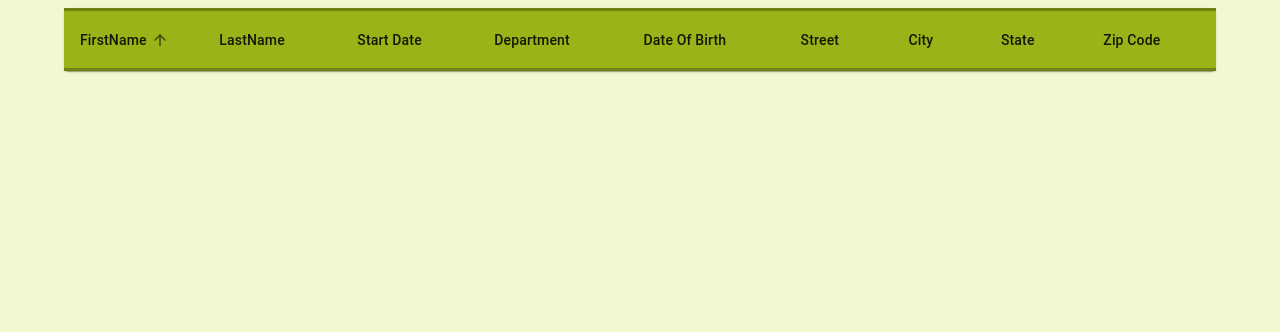
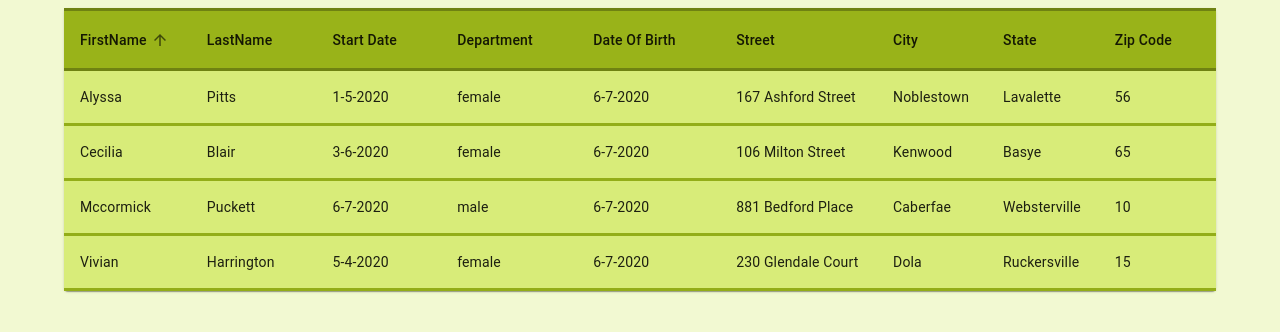
Before and after one commit to soufiane-i/soufiane_irssal_14_14092022, a React (Create React App) app: page /#/employee-list in a window 1280 px wide. Shown: the part 304-636 px from the top of the page. Built offline with nearby package versions, Linux system fonts and the light colour scheme.

Commit message:
employee list reload fix

```diff
--- a/src/Components/CurrentEmployees/EmployeesTable.tsx
+++ b/src/Components/CurrentEmployees/EmployeesTable.tsx
@@ -1,4 +1,4 @@
-import { useState, useContext } from "react";
+import { useState, useContext, useEffect } from "react";
 import Box from "@mui/material/Box";
 import Table from "@mui/material/Table";
 import TableBody from "@mui/material/TableBody";
@@ -129,7 +129,7 @@ function EmployeesTableHead(props: EmployeesTableProps) {
       <TableRow>
         {headCells.map((headCell) => (
           <TableCell
-            key={headCell.id}
+            key={`${headCell.id}-${Math.random()}`}
             align={"left"}
             padding={"normal"}
             sortDirection={orderBy === headCell.id ? order : false}
@@ -155,7 +155,6 @@ function EmployeesTableHead(props: EmployeesTableProps) {
 
 export default function EmployeesTable() {
   const contextData = useContext(dataContext);
-  console.log(contextData);
 
   const [order, setOrder] = useState<Order>("asc");
   const [orderBy, setOrderBy] = useState<keyof Employee>("firstName");
@@ -163,8 +162,13 @@ export default function EmployeesTable() {
   const [page, setPage] = useState(0);
   const [dense, setDense] = useState(false);
   const [rowsPerPage, setRowsPerPage] = useState(10);
-  const [rowsAct, setRowsAct] = useState<Employee[]>(contextData.employees);
+  const [rowsAct, setRowsAct] = useState<Employee[]>([]);
   const [searched, setSearched] = useState<string>("");
+  useEffect(() => {
+    if (contextData.employees.length !== 0) {
+      setRowsAct(contextData.employees);
+    }
+  });
 
   const requestSearch = (searchedVal: string) => {
     const filteredRows = contextData.employees.filter((row) => {
@@ -218,6 +222,7 @@ export default function EmployeesTable() {
     page > 0
       ? Math.max(0, (1 + page) * rowsPerPage - contextData.employees.length)
       : 0;
+  console.log(contextData.employees.length);
 
   return (
     <>
@@ -248,6 +253,7 @@ export default function EmployeesTable() {
                 orderBy={orderBy}
                 onRequestSort={handleRequestSort}
                 rowCount={contextData.employees.length}
+                key={contextData.employees.length}
               />
               <TableBody>
                 {rowsAct
@@ -256,7 +262,7 @@ export default function EmployeesTable() {
                   .slice(page * rowsPerPage, page * rowsPerPage + rowsPerPage)
                   .map((row) => {
                     return (
-                      <TableRow>
+                      <TableRow key={Math.random()}>
                         <TableCell
                           aria-label="firstName"
                           align="left"
@@ -264,29 +270,58 @@ export default function EmployeesTable() {
                         >
                           {row.firstName}
                         </TableCell>
-                        <TableCell align="left" data-testid="lastName">
+                        <TableCell
+                          align="left"
+                          data-testid="lastName"
+                          key={row.lastName}
+                        >
                           {row.lastName}
                         </TableCell>
-                        <TableCell align="left" data-testid="startDate">
+                        <TableCell
+                          align="left"
+                          data-testid="startDate"
+                          key={Math.random()}
+                        >
                           {`${row.startDate.getDay()}-${row.startDate.getMonth()}-${row.startDate.getFullYear()}`}
                         </TableCell>
-                        <TableCell align="left" data-testid="department">
+                        <TableCell
+                          align="left"
+                          data-testid="department"
+                          key={Math.random()}
+                        >
                           {row.department}
                         </TableCell>
                         <TableCell
                           align="left"
                           data-testid="dateOfBirth"
+                          key={Math.random()}
                         >{`${row.dateOfBirth.getDay()}-${row.dateOfBirth.getMonth()}-${row.dateOfBirth.getFullYear()}`}</TableCell>
-                        <TableCell align="left" data-testid="street">
+                        <TableCell
+                          align="left"
+                          data-testid="street"
+                          key={Math.random()}
+                        >
                           {row.street}
                         </TableCell>
-                        <TableCell align="left" data-testid="city">
+                        <TableCell
+                          align="left"
+                          data-testid="city"
+                          key={Math.random()}
+                        >
                           {row.city}
                         </TableCell>
-                        <TableCell align="left" data-testid="state">
+                        <TableCell
+                          align="left"
+                          data-testid="state"
+                          key={Math.random()}
+                        >
                           {row.state}
                         </TableCell>
-                        <TableCell align="left" data-testid="zipCode">
+                        <TableCell
+                          align="left"
+                          data-testid="zipCode"
+                          key={Math.random()}
+                        >
                           {row.zipCode}
                         </TableCell>
                       </TableRow>
```
